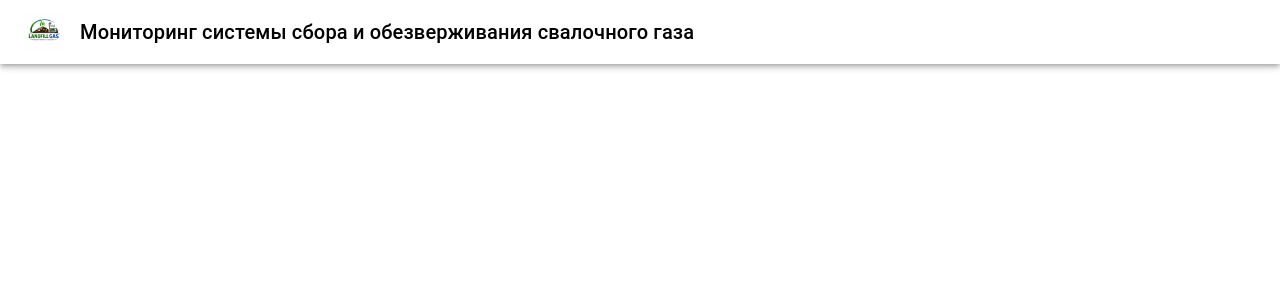
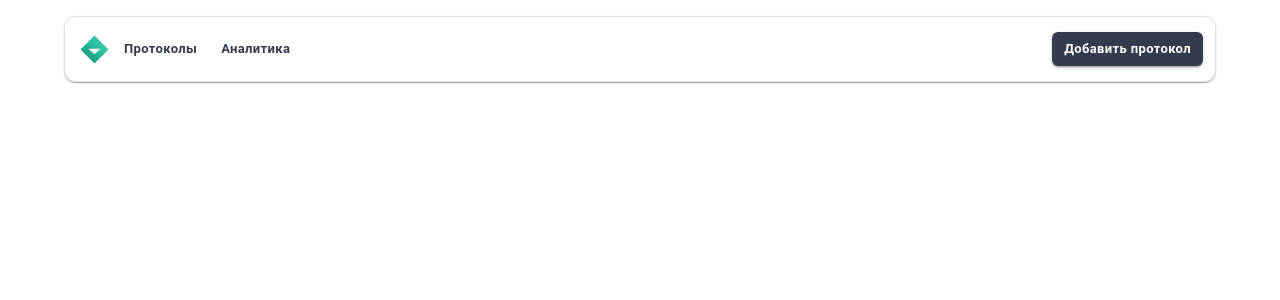
Before and after one commit to bevuxyna/gas-monitoring, a React (Create React App) app: page / in a window 1280 px wide. Shown: the top 300 px of the page. Built offline with nearby package versions, Linux system fonts and the light colour scheme.

Commit message:
fix header (#3)

```diff
--- a/public/index.html
+++ b/public/index.html
@@ -2,7 +2,7 @@
 <html lang="en">
 <head>
     <meta charset="utf-8" />
-    <link rel="icon" href="%PUBLIC_URL%/favicon.ico" />
+    <link rel="icon" href="%PUBLIC_URL%/logo.ico" />
     <meta name="viewport" content="width=device-width, initial-scale=1" />
     <meta name="theme-color" content="#000000" />
     <meta
--- a/src/App.tsx
+++ b/src/App.tsx
@@ -1,12 +1,15 @@
 import React from 'react';
 import Header from "./components/Header/Header";
 import { Outlet } from "react-router-dom";
+import {Container} from "@mui/material";
 
 function App() {
     return (
         <div className="App">
             <Header />
-            <Outlet />
+            <Container>
+                <Outlet />
+            </Container>
         </div>
     );
 }
--- a/src/components/Header/Header.tsx
+++ b/src/components/Header/Header.tsx
@@ -1,27 +1,65 @@
 import React from "react";
-import { AppBar, Toolbar, Typography, Box } from "@mui/material";
-import logo from "../../assets/logo.png";
+import {AppBar, Toolbar, Box, alpha, Container, Button} from "@mui/material";
+import {styled} from "@mui/material/styles";
+import {NavLink} from "react-router-dom";
+import Logo from "../Logo/Logo";
+
+const StyledToolbar = styled(Toolbar)(({ theme }) => ({
+    display: 'flex',
+    alignItems: 'center',
+    justifyContent: 'space-between',
+    flexShrink: 0,
+    borderRadius: `calc(${theme.shape.borderRadius}px + 8px)`,
+    backdropFilter: 'blur(24px)',
+    border: '1px solid',
+    borderColor: (theme.vars || theme).palette.divider,
+    backgroundColor: theme.vars
+        ? `rgba(${theme.vars.palette.background.defaultChannel} / 0.4)`
+        : alpha(theme.palette.background.default, 0.4),
+    boxShadow: (theme.vars || theme).shadows[1],
+    padding: '8px 12px',
+}));
 
 export default function Header() {
     return (
-        <AppBar position="static" color="inherit">
-            <Toolbar>
+        <AppBar position="static"
+                sx={{
+                    boxShadow: 0,
+                    bgcolor: 'transparent',
+                    backgroundImage: 'none',
+                    mt: 2,
+                }}>
+            <Container>
+                <StyledToolbar variant="dense" disableGutters>
+                    <Logo size={35} />
 
-                <Box
-                    component="img"
-                    src={logo}
-                    alt="Landfill Gas Monitoring"
-                    sx={{
-                        height: 40,
-                        mr: 2
-                    }}
-                />
+                    <Box sx={{ flexGrow: 1, display: 'flex', alignItems: 'center', px: 0 }}>
+                        <Box sx={{ display: { xs: 'none', md: 'flex' } }}>
+                            <NavLink to="/protocols">
+                                <Button variant="text" size="small">
+                                    Протоколы
+                                </Button>
+                            </NavLink>
+                            <NavLink to="/analytics">
+                                <Button variant="text" size="small">
+                                    Аналитика
+                                </Button>
+                            </NavLink>
+                        </Box>
+                    </Box>
 
-                <Typography variant="h6" component="div">
-                    Мониторинг системы сбора и обезверживания свалочного газа
-                </Typography>
-
-            </Toolbar>
+                    <Box>
+                        <NavLink to="/protocols/form">
+                            <Button
+                                variant="contained"
+                                size="small"
+                            >
+                                Добавить протокол
+                            </Button>
+                        </NavLink>
+                    </Box>
+                </StyledToolbar>
+            </Container>
         </AppBar>
     );
 }
--- /dev/null
+++ b/src/components/Logo/Logo.tsx
@@ -0,0 +1,37 @@
+type LogoProps = {
+    size?: number | string
+    color?: string
+}
+
+export default function Logo({ size = 64, color = "#24b89a" }: LogoProps) {
+    return (
+        <svg
+            width={size}
+            height={size}
+            viewBox="0 0 200 200"
+            fill="none"
+            xmlns="http://www.w3.org/2000/svg"
+            style={{ color }}
+        >
+            <defs>
+                <linearGradient id="logoGradient" x1="0%" y1="100%" x2="100%" y2="0%">
+                    <stop offset="0%" stopColor="#1a8a74" />
+                    <stop offset="50%" stopColor={color} />
+                    <stop offset="100%" stopColor="#4fd3b6" />
+                </linearGradient>
+            </defs>
+
+            {/* Diamond */}
+            <polygon
+                points="100,20 180,100 100,180 20,100"
+                fill="url(#logoGradient)"
+            />
+
+            {/* Triangle */}
+            <polygon
+                points="65,95 135,95 100,125"
+                fill="white"
+            />
+        </svg>
+    )
+}
--- a/src/index.tsx
+++ b/src/index.tsx
@@ -3,12 +3,16 @@ import ReactDOM from 'react-dom/client';
 import { RouterProvider } from "react-router-dom";
 import './index.css';
 import router from "./routes";
+import {ThemeProvider} from "@mui/material";
+import {theme} from "./themes";
 
 const root = ReactDOM.createRoot(
     document.getElementById('root') as HTMLElement
 );
 root.render(
     <React.StrictMode>
-        <RouterProvider router={router} />
+        <ThemeProvider theme={theme}>
+            <RouterProvider router={router} />
+        </ThemeProvider>
     </React.StrictMode>
 );
--- /dev/null
+++ b/src/themes/index.ts
@@ -0,0 +1,35 @@
+import { createTheme } from '@mui/material/styles';
+
+declare module '@mui/material/Button' {
+    interface ButtonPropsVariantOverrides {
+        primary: true;
+        secondary: true;
+        danger: true;
+        outline: true;
+    }
+}
+
+export const theme = createTheme({
+    palette: {
+        primary: {
+            main: '#333b4d',
+        },
+        secondary: {
+            main: '#203bc5',
+        },
+    },
+
+    components: {
+        MuiButton: {
+            styleOverrides: {
+                root: {
+                    borderRadius: '6px',
+                    textTransform: 'none',
+                    fontWeight: 600,
+                    padding: '6px 12px',
+                    transition: 'all 0.3s ease',
+                },
+            },
+        },
+    },
+});
```
Also changed, not shown: public/manifest.json, 2 other files (tests, documents, lock files or other folders).
